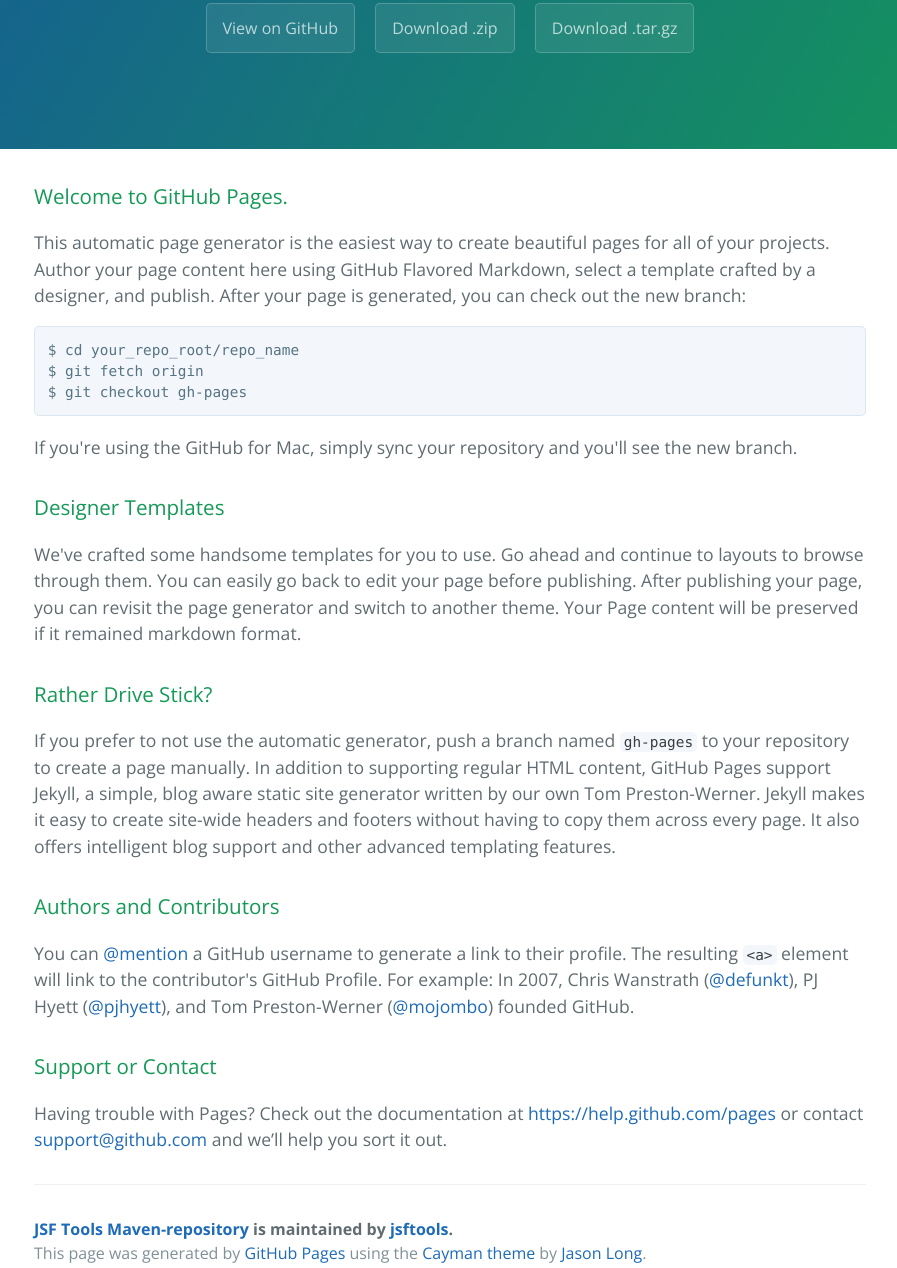
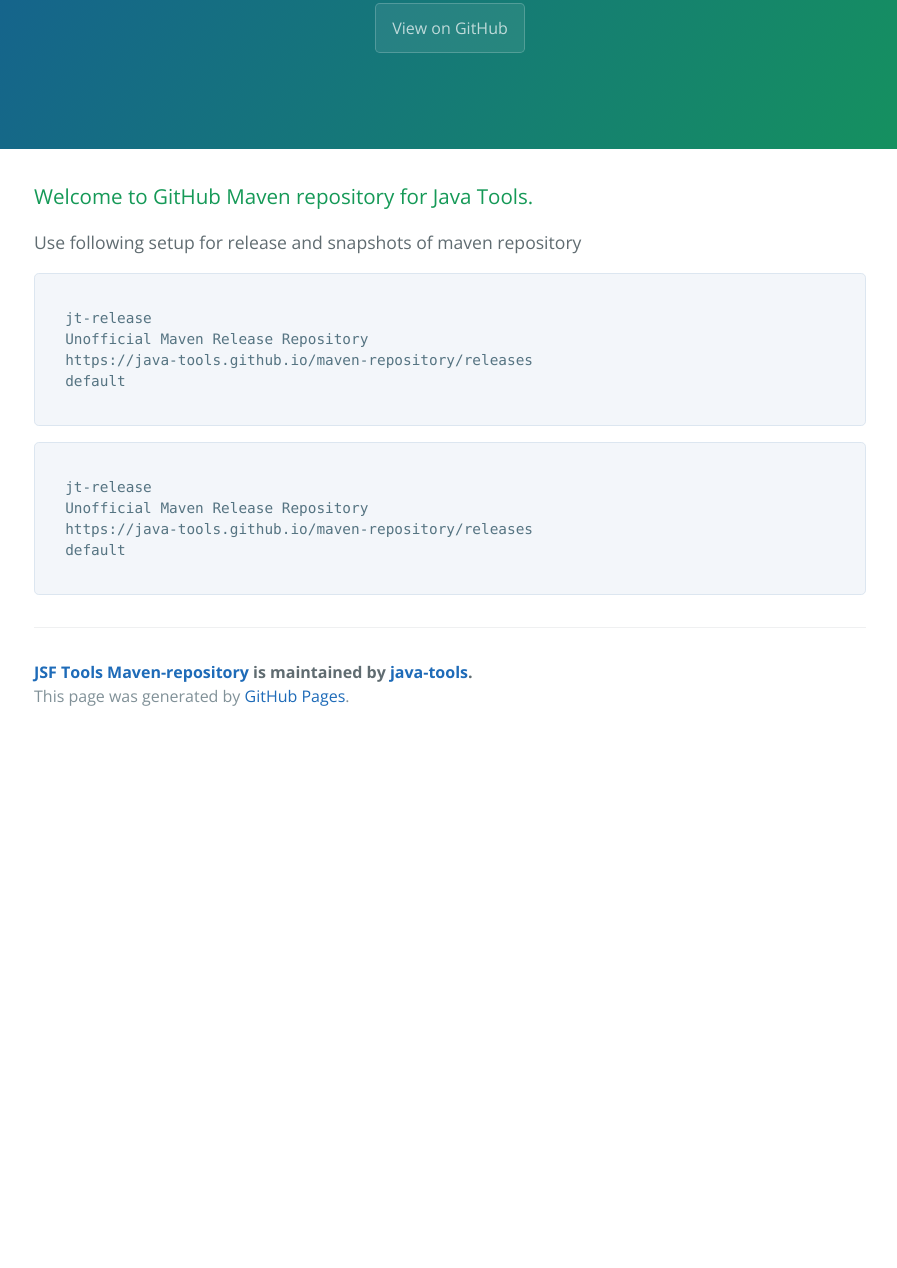
Before and after one commit to java-tools/maven-repository, a plain HTML site: page index.html in a window 1280 px wide. Shown: the part 187-1455 px from the top of the page, without its empty margins (190-1087 px from the left). After the commit the page ends 927 px from the top, so only its background shows below. Drawn offline with nearby package versions, Linux system fonts and the light colour scheme.

Commit message:
Update index.html

```diff
--- a/index.html
+++ b/index.html
@@ -2,7 +2,7 @@
 <html lang="en-us">
   <head>
     <meta charset="UTF-8">
-    <title>JSF Tools Maven-repository by jsftools</title>
+    <title>Java Tools Maven-repository</title>
     <meta name="viewport" content="width=device-width, initial-scale=1">
     <link rel="stylesheet" type="text/css" href="stylesheets/normalize.css" media="screen">
     <link href='http://fonts.googleapis.com/css?family=Open+Sans:400,700' rel='stylesheet' type='text/css'>
@@ -13,48 +13,36 @@
     <section class="page-header">
       <h1 class="project-name">JSF Tools Maven-repository</h1>
       <h2 class="project-tagline"></h2>
-      <a href="https://github.com/jsftools/maven-repository" class="btn">View on GitHub</a>
-      <a href="https://github.com/jsftools/maven-repository/zipball/master" class="btn">Download .zip</a>
-      <a href="https://github.com/jsftools/maven-repository/tarball/master" class="btn">Download .tar.gz</a>
+      <a href="https://github.com/java-tools/maven-repository" class="btn">View on GitHub</a>
     </section>
 
     <section class="main-content">
       <h3>
-<a id="welcome-to-github-pages" class="anchor" href="#welcome-to-github-pages" aria-hidden="true"><span class="octicon octicon-link"></span></a>Welcome to GitHub Pages.</h3>
+<a id="welcome-to-github-pages" class="anchor" href="#welcome-to-github-pages" aria-hidden="true"><span class="octicon octicon-link"></span></a>Welcome to GitHub Maven repository for Java Tools.</h3>
 
-<p>This automatic page generator is the easiest way to create beautiful pages for all of your projects. Author your page content here using GitHub Flavored Markdown, select a template crafted by a designer, and publish. After your page is generated, you can check out the new branch:</p>
+<p>Use following setup for release and snapshots of maven repository</p>
 
-<pre><code>$ cd your_repo_root/repo_name
-$ git fetch origin
-$ git checkout gh-pages
+<pre><code><repository>
+  <id>jt-release</id>
+  <name>Unofficial Maven Release Repository</name>
+  <url>https://java-tools.github.io/maven-repository/releases</url>
+  <layout>default</layout>
+</repository>
 </code></pre>
 
-<p>If you're using the GitHub for Mac, simply sync your repository and you'll see the new branch.</p>
+<pre><code><repository>
+  <id>jt-release</id>
+  <name>Unofficial Maven Release Repository</name>
+  <url>https://java-tools.github.io/maven-repository/releases</url>
+  <layout>default</layout>
+</repository>
+</code></pre>
 
-<h3>
-<a id="designer-templates" class="anchor" href="#designer-templates" aria-hidden="true"><span class="octicon octicon-link"></span></a>Designer Templates</h3>
-
-<p>We've crafted some handsome templates for you to use. Go ahead and continue to layouts to browse through them. You can easily go back to edit your page before publishing. After publishing your page, you can revisit the page generator and switch to another theme. Your Page content will be preserved if it remained markdown format.</p>
-
-<h3>
-<a id="rather-drive-stick" class="anchor" href="#rather-drive-stick" aria-hidden="true"><span class="octicon octicon-link"></span></a>Rather Drive Stick?</h3>
-
-<p>If you prefer to not use the automatic generator, push a branch named <code>gh-pages</code> to your repository to create a page manually. In addition to supporting regular HTML content, GitHub Pages support Jekyll, a simple, blog aware static site generator written by our own Tom Preston-Werner. Jekyll makes it easy to create site-wide headers and footers without having to copy them across every page. It also offers intelligent blog support and other advanced templating features.</p>
-
-<h3>
-<a id="authors-and-contributors" class="anchor" href="#authors-and-contributors" aria-hidden="true"><span class="octicon octicon-link"></span></a>Authors and Contributors</h3>
-
-<p>You can <a href="https://github.com/blog/821" class="user-mention">@mention</a> a GitHub username to generate a link to their profile. The resulting <code>&lt;a&gt;</code> element will link to the contributor's GitHub Profile. For example: In 2007, Chris Wanstrath (<a href="https://github.com/defunkt" class="user-mention">@defunkt</a>), PJ Hyett (<a href="https://github.com/pjhyett" class="user-mention">@pjhyett</a>), and Tom Preston-Werner (<a href="https://github.com/mojombo" class="user-mention">@mojombo</a>) founded GitHub.</p>
-
-<h3>
-<a id="support-or-contact" class="anchor" href="#support-or-contact" aria-hidden="true"><span class="octicon octicon-link"></span></a>Support or Contact</h3>
-
-<p>Having trouble with Pages? Check out the documentation at <a href="https://help.github.com/pages">https://help.github.com/pages</a> or contact <a href="mailto:support@github.com">support@github.com</a> and we’ll help you sort it out.</p>
 
       <footer class="site-footer">
-        <span class="site-footer-owner"><a href="https://github.com/jsftools/maven-repository">JSF Tools Maven-repository</a> is maintained by <a href="https://github.com/jsftools">jsftools</a>.</span>
+        <span class="site-footer-owner"><a href="https://github.com/java-tools/maven-repository">JSF Tools Maven-repository</a> is maintained by <a href="https://github.com/java-tools">java-tools</a>.</span>
 
-        <span class="site-footer-credits">This page was generated by <a href="https://pages.github.com">GitHub Pages</a> using the <a href="https://github.com/jasonlong/cayman-theme">Cayman theme</a> by <a href="https://twitter.com/jasonlong">Jason Long</a>.</span>
+        <span class="site-footer-credits">This page was generated by <a href="https://pages.github.com">GitHub Pages</a>.</span>
       </footer>
 
     </section>
```
